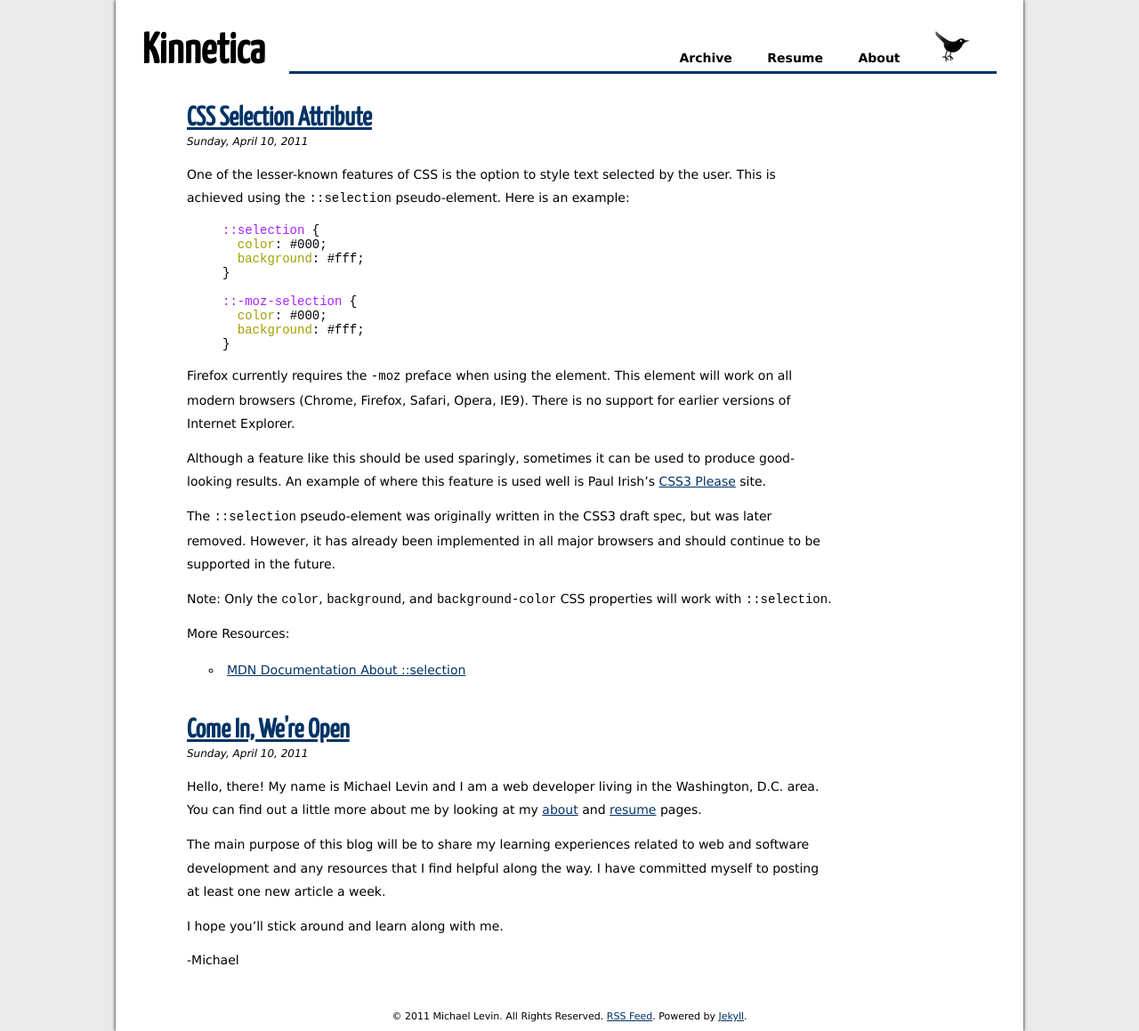
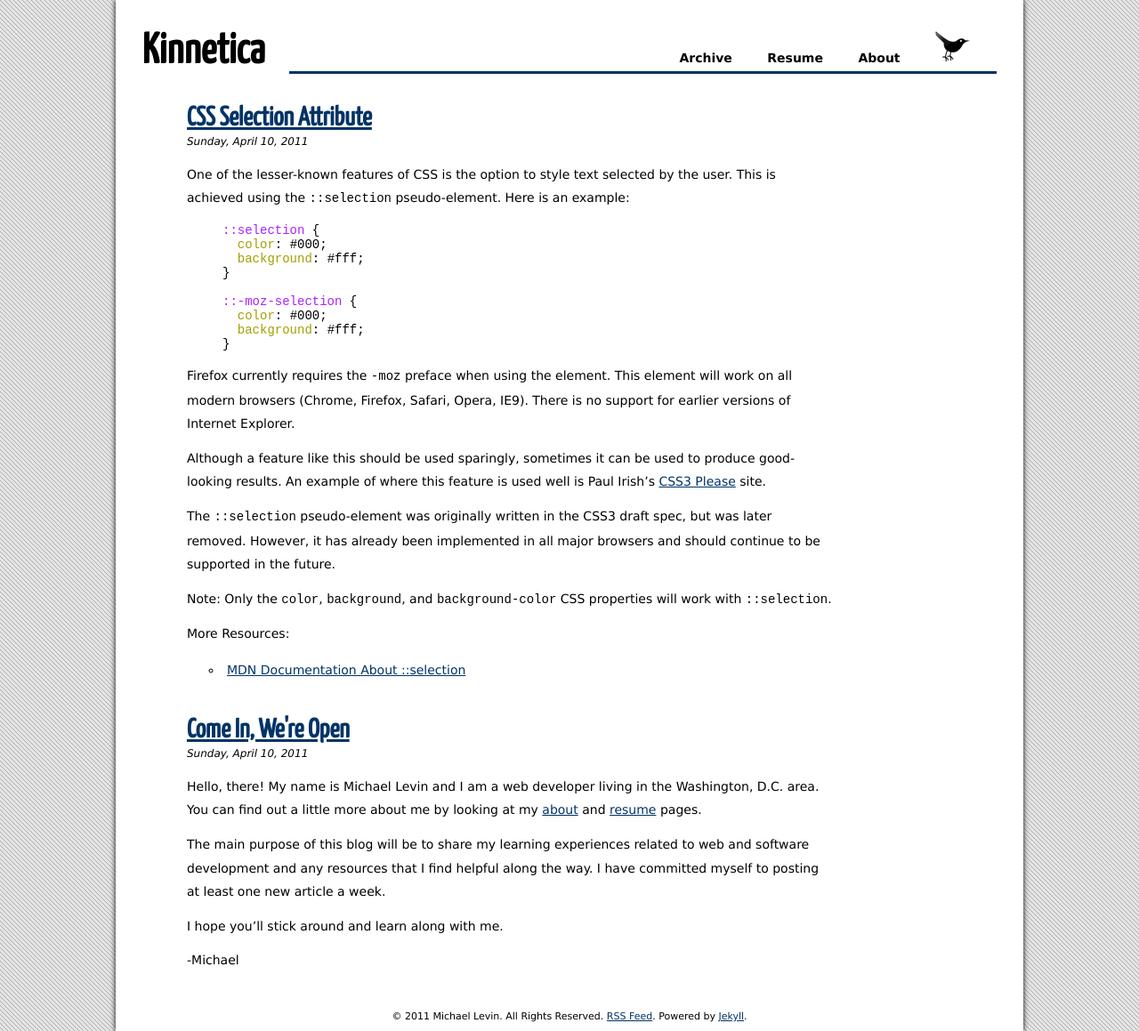
Before and after one commit to kinnetica/kinnetica.com, a Jekyll site: the page built from index.html, in a window 1280 px wide. Shown: the whole page at 89% size. Built offline with Jekyll 4.4.1, drawn with Linux system fonts in a browser that asks for light colours; Markdown is read by kramdown in place of the engine named in the settings.

Commit message:
added curved lines to sidebars instead of single color and box shadow fix for ie

```diff
--- a/css/style.css
+++ b/css/style.css
@@ -4,7 +4,7 @@ body {
   text-align: center;
   margin: 0;
   padding: 0;
-  background: #eaeaea;
+  background: url('/images/bg.png');
 }
 
 h1 {
@@ -34,9 +34,11 @@ em {
   padding: 0 30px;
   text-align: left;
   background: white;
-  -moz-box-shadow: 0px 0px 4px #000000;
-  -webkit-box-shadow: 0px 0px 4px #000000;
-  box-shadow: 0px 0px 4px #000000;
+  -moz-box-shadow: 0px 0px 6px #000000;
+  -webkit-box-shadow: 0px 0px 6px #000000;
+  box-shadow: 0px 0px 6px #000000;
+  -ms-filter: "progid:DXImageTransform.Microsoft.Glow(color=#666666,strength=3) progid:DXImageTransform.Microsoft.Shadow(color=#000000,direction=135, strength=5)";
+  filter: progid:DXImageTransform.Microsoft.Glow(color=#666666,strength=3) progid:DXImageTransform.Microsoft.Shadow(color=#000000,direction=135, strength=5);
 }
 
 #header {
```
Also changed, not shown: images/bg.png (added).
